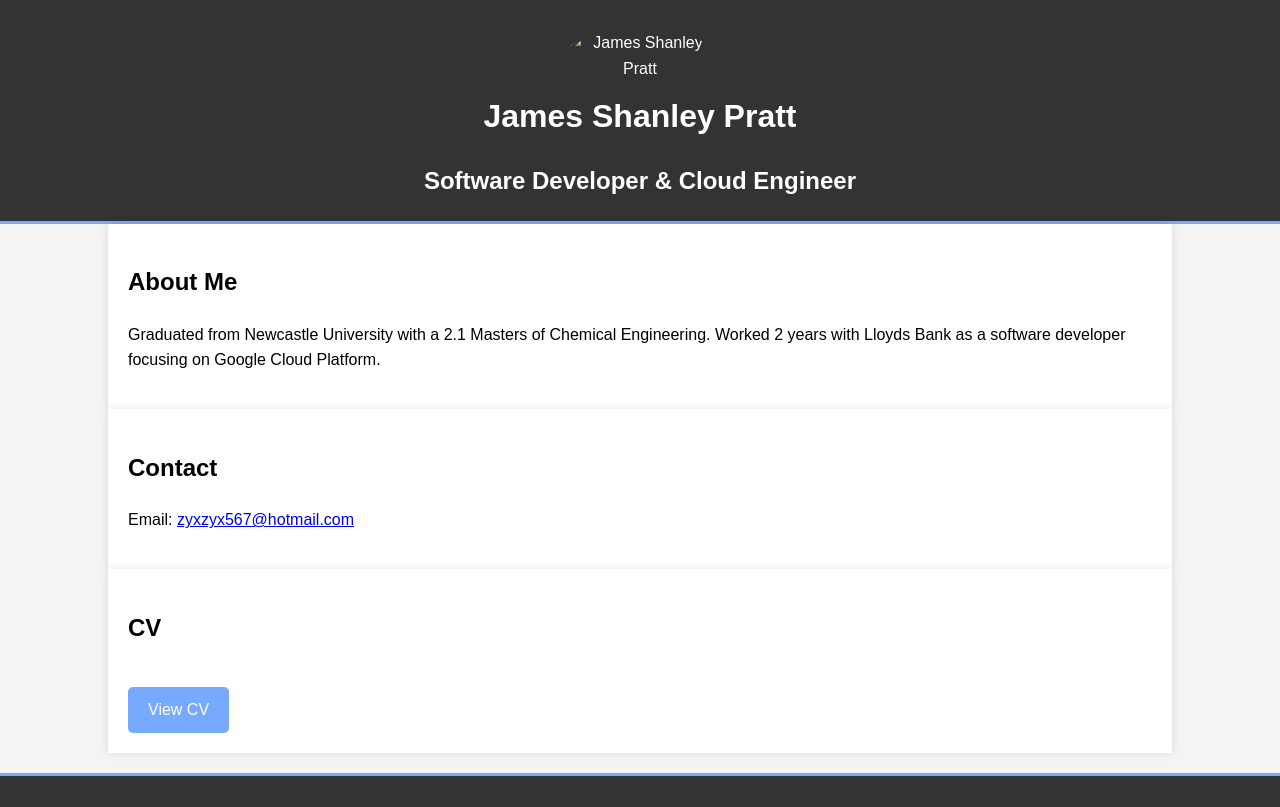
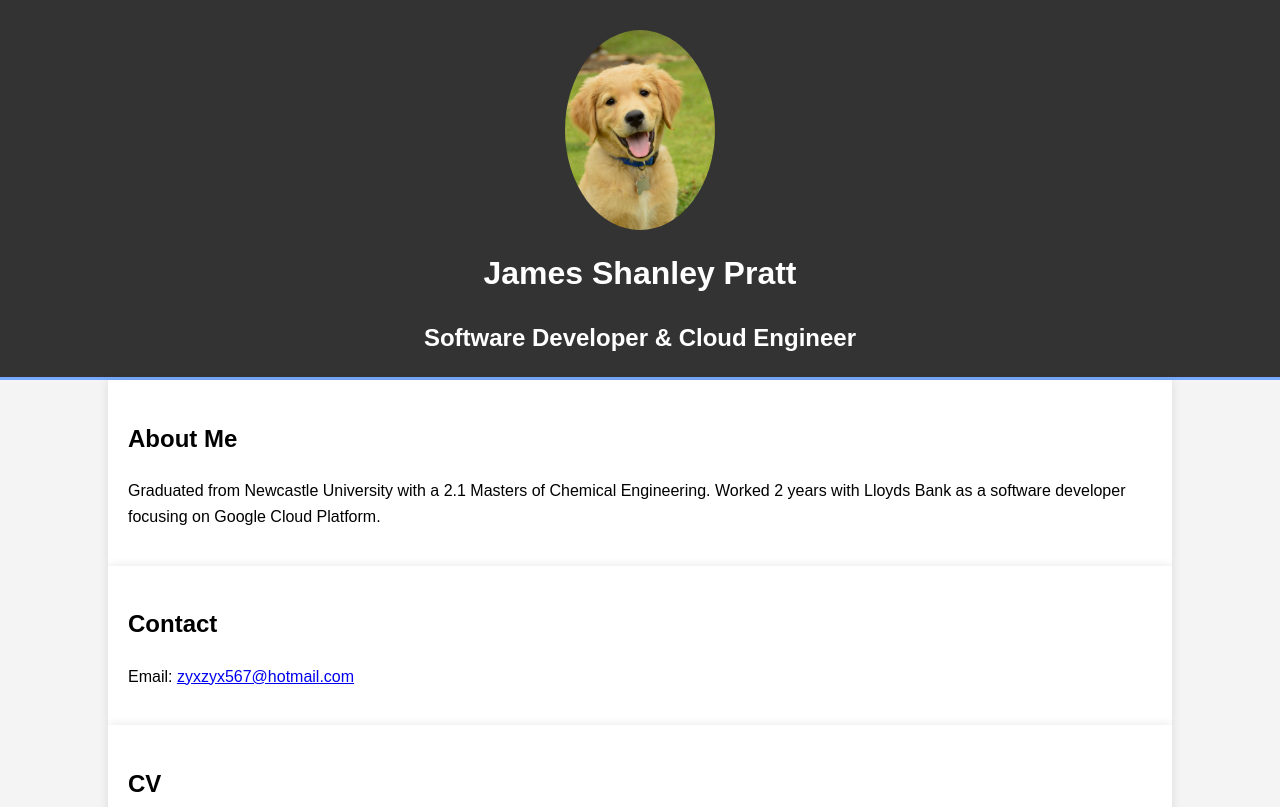
Before and after one commit to shanley567/personal_webpage, a plain HTML site: page index.html in a window 1280 px wide. Shown: the top 807 px of the page. Drawn offline with Linux system fonts and the light colour scheme.

Commit message:
added image code and uploaded image to repo

```diff
--- a/index.html
+++ b/index.html
@@ -85,7 +85,7 @@
         <div class="container">
             <div id="branding">
                 <!-- Image added here -->
-                <img src="profile.jpg" alt="James Shanley Pratt">
+                <img src="profile.jpeg" alt="James Shanley Pratt">
                 <h1>James Shanley Pratt</h1>
                 <h2>Software Developer & Cloud Engineer</h2>
             </div>
```
Also changed, not shown: profile.jpeg (added).
